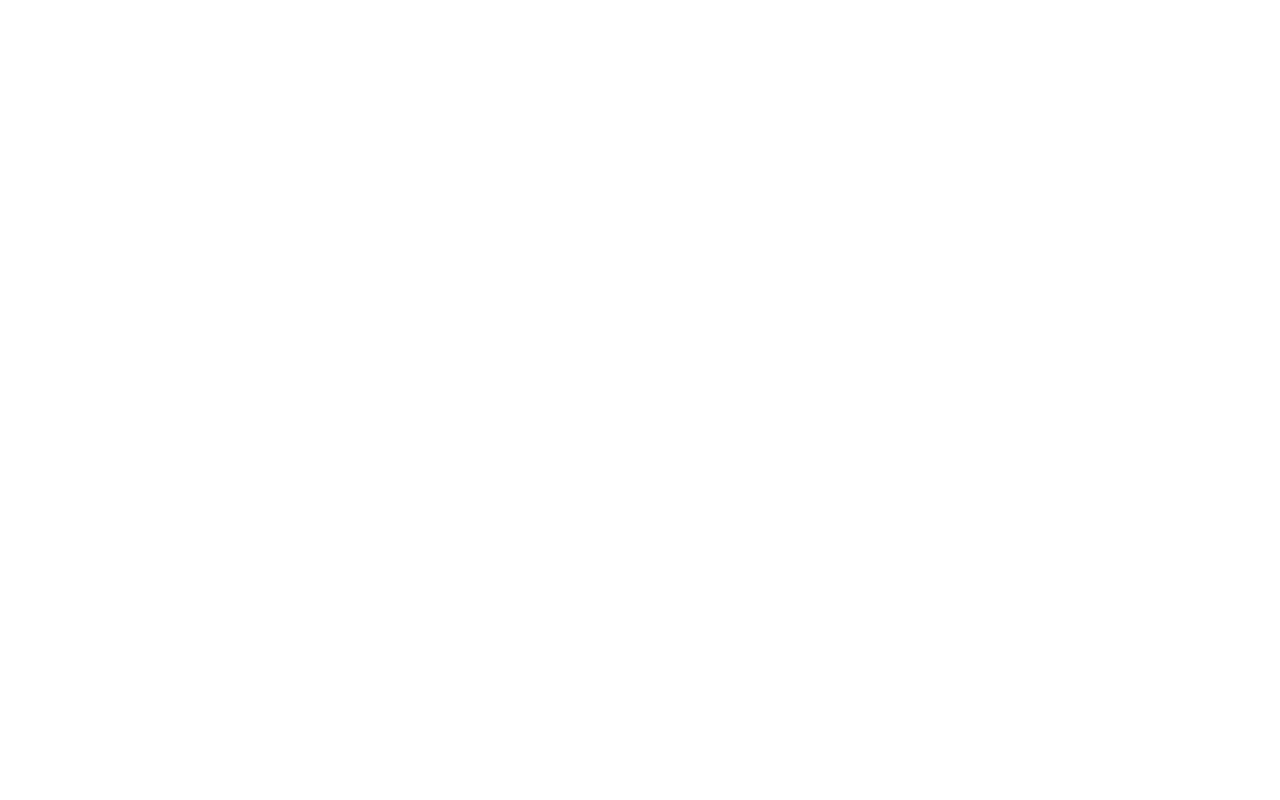
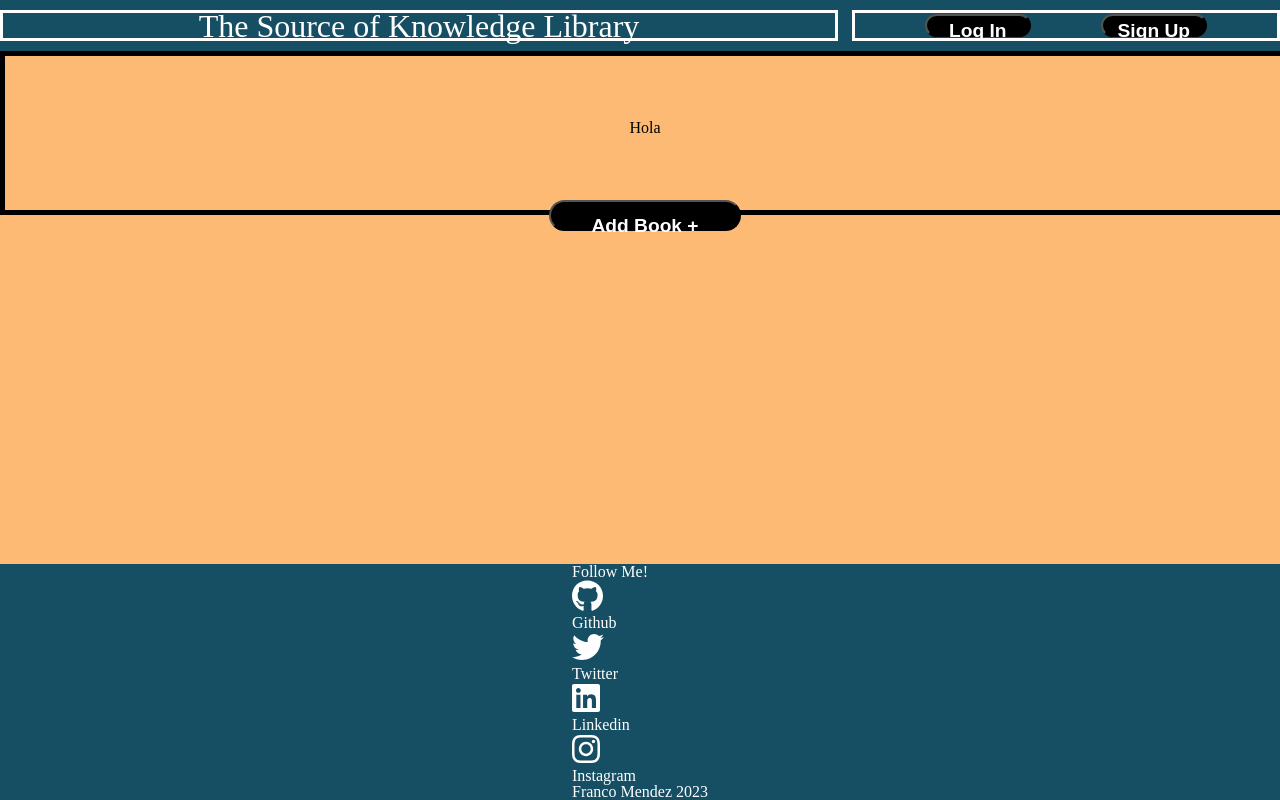
Before and after one commit to francomendezok/books-library, a plain HTML site: page index.html in a window 1280 px wide. Drawn offline with Linux system fonts and the light colour scheme.

Commit message:
Basic Boilerplate

```diff
--- a/index.html
+++ b/index.html
@@ -3,11 +3,57 @@
 <head>
     <meta charset="UTF-8">
     <meta name="viewport" content="width=device-width, initial-scale=1.0">
+    <link rel="stylesheet" href="reset.css">
     <link rel="stylesheet" href="styles.css">
+    <link rel="icon" type="image/x-icon" href="./Images/icons8-book-96.png">
     <script rel="text/javascript" src="main.js" defer></script>
     <title>Library</title>
 </head>
+
 <body>
-
+    <header>
+        <p>The Source of Knowledge Library</p>
+        <div class="buttons">
+            <button>Log In</button>
+            <button>Sign Up</button>
+        </div>
+    </header>
+    <main>
+        <div class="quote-and-button">
+            <p id="quote">Hola</p>
+            <button id="add-book">Add Book +</button>
+        </div>
+    </main>
+    <footer>
+        <div class="follow-me">
+            <p id="follow-p">Follow Me!</p>
+            <div class="social-media">
+                <div class="icon">
+                    <a id="profile-link" href="https://github.com/francomendezok" target="_blank">
+                        <svg xmlns="http://www.w3.org/2000/svg" height="2em" viewBox="0 0 496 512"><style>svg{fill:#ffffff}</style><path d="M165.9 397.4c0 2-2.3 3.6-5.2 3.6-3.3.3-5.6-1.3-5.6-3.6 0-2 2.3-3.6 5.2-3.6 3-.3 5.6 1.3 5.6 3.6zm-31.1-4.5c-.7 2 1.3 4.3 4.3 4.9 2.6 1 5.6 0 6.2-2s-1.3-4.3-4.3-5.2c-2.6-.7-5.5.3-6.2 2.3zm44.2-1.7c-2.9.7-4.9 2.6-4.6 4.9.3 2 2.9 3.3 5.9 2.6 2.9-.7 4.9-2.6 4.6-4.6-.3-1.9-3-3.2-5.9-2.9zM244.8 8C106.1 8 0 113.3 0 252c0 110.9 69.8 205.8 169.5 239.2 12.8 2.3 17.3-5.6 17.3-12.1 0-6.2-.3-40.4-.3-61.4 0 0-70 15-84.7-29.8 0 0-11.4-29.1-27.8-36.6 0 0-22.9-15.7 1.6-15.4 0 0 24.9 2 38.6 25.8 21.9 38.6 58.6 27.5 72.9 20.9 2.3-16 8.8-27.1 16-33.7-55.9-6.2-112.3-14.3-112.3-110.5 0-27.5 7.6-41.3 23.6-58.9-2.6-6.5-11.1-33.3 2.6-67.9 20.9-6.5 69 27 69 27 20-5.6 41.5-8.5 62.8-8.5s42.8 2.9 62.8 8.5c0 0 48.1-33.6 69-27 13.7 34.7 5.2 61.4 2.6 67.9 16 17.7 25.8 31.5 25.8 58.9 0 96.5-58.9 104.2-114.8 110.5 9.2 7.9 17 22.9 17 46.4 0 33.7-.3 75.4-.3 83.6 0 6.5 4.6 14.4 17.3 12.1C428.2 457.8 496 362.9 496 252 496 113.3 383.5 8 244.8 8zM97.2 352.9c-1.3 1-1 3.3.7 5.2 1.6 1.6 3.9 2.3 5.2 1 1.3-1 1-3.3-.7-5.2-1.6-1.6-3.9-2.3-5.2-1zm-10.8-8.1c-.7 1.3.3 2.9 2.3 3.9 1.6 1 3.6.7 4.3-.7.7-1.3-.3-2.9-2.3-3.9-2-.6-3.6-.3-4.3.7zm32.4 35.6c-1.6 1.3-1 4.3 1.3 6.2 2.3 2.3 5.2 2.6 6.5 1 1.3-1.3.7-4.3-1.3-6.2-2.2-2.3-5.2-2.6-6.5-1zm-11.4-14.7c-1.6 1-1.6 3.6 0 5.9 1.6 2.3 4.3 3.3 5.6 2.3 1.6-1.3 1.6-3.9 0-6.2-1.4-2.3-4-3.3-5.6-2z"/></svg>
+                        <p>Github</p>
+                    </a>
+                </div>
+                <div class="icon">
+                    <a href="https://twitter.com/francomendezok" target="_blank">
+                        <svg xmlns="http://www.w3.org/2000/svg" height="2em" viewBox="0 0 512 512"><style>svg{fill:#ffffff}</style><path d="M459.37 151.716c.325 4.548.325 9.097.325 13.645 0 138.72-105.583 298.558-298.558 298.558-59.452 0-114.68-17.219-161.137-47.106 8.447.974 16.568 1.299 25.34 1.299 49.055 0 94.213-16.568 130.274-44.832-46.132-.975-84.792-31.188-98.112-72.772 6.498.974 12.995 1.624 19.818 1.624 9.421 0 18.843-1.3 27.614-3.573-48.081-9.747-84.143-51.98-84.143-102.985v-1.299c13.969 7.797 30.214 12.67 47.431 13.319-28.264-18.843-46.781-51.005-46.781-87.391 0-19.492 5.197-37.36 14.294-52.954 51.655 63.675 129.3 105.258 216.365 109.807-1.624-7.797-2.599-15.918-2.599-24.04 0-57.828 46.782-104.934 104.934-104.934 30.213 0 57.502 12.67 76.67 33.137 23.715-4.548 46.456-13.32 66.599-25.34-7.798 24.366-24.366 44.833-46.132 57.827 21.117-2.273 41.584-8.122 60.426-16.243-14.292 20.791-32.161 39.308-52.628 54.253z"/></svg>
+                        <p>Twitter</p>
+                    </a>
+                </div>
+                <div class="icon">
+                    <a href="https://linkedin.com/in/franco-mendez-a462b7235" target="_blank">
+                        <svg xmlns="http://www.w3.org/2000/svg" height="2em" viewBox="0 0 448 512"><style>svg{fill:#ffffff}</style><path d="M416 32H31.9C14.3 32 0 46.5 0 64.3v383.4C0 465.5 14.3 480 31.9 480H416c17.6 0 32-14.5 32-32.3V64.3c0-17.8-14.4-32.3-32-32.3zM135.4 416H69V202.2h66.5V416zm-33.2-243c-21.3 0-38.5-17.3-38.5-38.5S80.9 96 102.2 96c21.2 0 38.5 17.3 38.5 38.5 0 21.3-17.2 38.5-38.5 38.5zm282.1 243h-66.4V312c0-24.8-.5-56.7-34.5-56.7-34.6 0-39.9 27-39.9 54.9V416h-66.4V202.2h63.7v29.2h.9c8.9-16.8 30.6-34.5 62.9-34.5 67.2 0 79.7 44.3 79.7 101.9V416z"/></svg>
+                        <p>Linkedin</p>
+                    </a>
+                </div>
+                <div class="icon">
+                    <a href="https://instagram.com/francomendezok" target="_blank">
+                        <svg xmlns="http://www.w3.org/2000/svg" height="2em" viewBox="0 0 448 512"><style>svg{fill:#ffffff}</style><path d="M224.1 141c-63.6 0-114.9 51.3-114.9 114.9s51.3 114.9 114.9 114.9S339 319.5 339 255.9 287.7 141 224.1 141zm0 189.6c-41.1 0-74.7-33.5-74.7-74.7s33.5-74.7 74.7-74.7 74.7 33.5 74.7 74.7-33.6 74.7-74.7 74.7zm146.4-194.3c0 14.9-12 26.8-26.8 26.8-14.9 0-26.8-12-26.8-26.8s12-26.8 26.8-26.8 26.8 12 26.8 26.8zm76.1 27.2c-1.7-35.9-9.9-67.7-36.2-93.9-26.2-26.2-58-34.4-93.9-36.2-37-2.1-147.9-2.1-184.9 0-35.8 1.7-67.6 9.9-93.9 36.1s-34.4 58-36.2 93.9c-2.1 37-2.1 147.9 0 184.9 1.7 35.9 9.9 67.7 36.2 93.9s58 34.4 93.9 36.2c37 2.1 147.9 2.1 184.9 0 35.9-1.7 67.7-9.9 93.9-36.2 26.2-26.2 34.4-58 36.2-93.9 2.1-37 2.1-147.8 0-184.8zM398.8 388c-7.8 19.6-22.9 34.7-42.6 42.6-29.5 11.7-99.5 9-132.1 9s-102.7 2.6-132.1-9c-19.6-7.8-34.7-22.9-42.6-42.6-11.7-29.5-9-99.5-9-132.1s-2.6-102.7 9-132.1c7.8-19.6 22.9-34.7 42.6-42.6 29.5-11.7 99.5-9 132.1-9s102.7-2.6 132.1 9c19.6 7.8 34.7 22.9 42.6 42.6 11.7 29.5 9 99.5 9 132.1s2.7 102.7-9 132.1z"/></svg>
+                        <p>Instagram</p>
+                    </a>
+                </div>
+        </div>
+        <p>Franco Mendez 2023</p>
+    </footer>
 </body>
 </html>
--- a/main.js
+++ b/main.js
@@ -0,0 +1,32 @@
+let myLibrary = [];
+let quotes = [
+    "If you need a degree to do it, it's not going to make you wealthy.",
+    "University degrees are the new taxi medallions.",
+    "The overeducated are worse off than the undereducated, having traded common sense for the illusion of knowledge.",
+    "If the primary purpose of school was education, the Internet should obsolete it. But school is mainly about credentialing.",
+    "Teaching is more a way for the teacher to learn than for the student to learn.",
+    "The skills you really want can’t be taught, but they can be learned.",
+    "Free education is abundant, all over the Internet. It's the desire to learn that's scarce.",
+    "It's not about 'educated' v 'un-educated.' It's about 'likes to read' and 'doesn't like to read.'",
+    "The Internet will obsolete the industrial education system, just like it's obsoleting every other physical purveyor of information goods.",
+    "The smarter you get, the slower you read.",
+    "If you can speed read it, it isn't worth reading.",
+    "A vacation is a very expensive way to schedule the time to read a book in peace.",
+    "Read what you love until you love to read.",
+    "If they wrote it to make money, don't read it.",
+    "Study logic and math, because once you've mastered them, you won't fear any book.",
+    "Learn to love to read, and all human knowledge is available to you right now. No need for a priest to interpret a textbook for you.",
+    "Reading a book isn't a race - the better the book, the slower it should be absorbed."
+]
+
+function Book() {
+  // the constructor...
+}
+
+function addBookToLibrary() {
+  // do stuff here
+}
+
+function randomQuote () {
+
+}
--- /dev/null
+++ b/reset.css
@@ -0,0 +1,44 @@
+
+html, body, div, span, applet, object, iframe,
+h1, h2, h3, h4, h5, h6, p, blockquote, pre,
+a, abbr, acronym, address, big, cite, code,
+del, dfn, em, img, ins, kbd, q, s, samp,
+small, strike, strong, sub, sup, tt, var,
+b, u, i, center,
+dl, dt, dd, ol, ul, li,
+fieldset, form, label, legend,
+table, caption, tbody, tfoot, thead, tr, th, td,
+article, aside, canvas, details, embed,
+figure, figcaption, footer, header, hgroup,
+menu, nav, output, ruby, section, summary,
+time, mark, audio, video {
+	margin: 0;
+	padding: 0;
+	border: 0;
+	font-size: 100%;
+	font: inherit;
+	vertical-align: baseline;
+}
+/* HTML5 display-role reset for older browsers */
+article, aside, details, figcaption, figure,
+footer, header, hgroup, menu, nav, section {
+	display: block;
+}
+body {
+	line-height: 1;
+}
+ol, ul {
+	list-style: none;
+}
+blockquote, q {
+	quotes: none;
+}
+blockquote:before, blockquote:after,
+q:before, q:after {
+	content: '';
+	content: none;
+}
+table {
+	border-collapse: collapse;
+	border-spacing: 0;
+}
--- a/styles.css
+++ b/styles.css
@@ -0,0 +1,103 @@
+body {
+    display: grid;
+    grid-template-rows: 1fr 10fr 1fr;
+    grid-auto-flow: row;
+    width: 100%;
+    height: 100vh;
+}
+
+header {
+    display: flex;
+    background-color: #164e63;
+    color: white;
+    justify-items: center;
+    width: 100%;
+    height: 100%;
+    grid-column: 1;
+    grid-row: 1 ;
+    align-items: center;
+    justify-content: space-between;
+}
+
+header p {
+    border: 3px solid white;
+    width: 65%;
+    height: 50%;
+    display: flex;
+    justify-content: center;
+    align-items: center;
+    font-size: 200%;
+}
+
+.buttons {
+    border: 3px solid white;
+    width: 33%;
+    height: 50%;
+    display: flex;
+    justify-content: space-evenly;
+    align-items: center;
+}
+
+.buttons button {
+    background-color: black;
+    color: white;
+    padding: 1%;
+    border-radius: 12px;
+    width: 25%;
+    height: 90%;
+    font-size: 120%;
+    font-weight: bold;
+}
+
+main {
+    background-color: #fdba74;
+    grid-row: 2 / 3;
+}
+
+.quote-and-button {
+    border: 5px solid black;
+    display: flex;
+    flex-direction: column;
+    align-items: center;
+    justify-content: space-evenly;
+    width: 100%;
+    height: 30%;
+}
+
+#add-book {
+    background-color: black;
+    color: white;
+    padding: 1%;
+    border-radius: 20px;
+    width: 15%;
+    height: 20%;
+    font-size: 120%;
+    font-weight: bold;
+}
+
+footer {
+    background-color: #164e63;
+    color: white;
+    grid-row: 3 / 4;
+    width: 100%;
+    height: 100%;
+    display: flex;
+    justify-content: center;
+    align-items: center;
+}
+
+a {
+    color: white;
+    text-decoration: none;
+    font-size: 100%;
+}
+
+
+#quote {
+    display: block;
+    margin: 5%;
+}
+
+
+/* YOUR BOOKS
+Display in a way like a carrousel, midu dev tutorial. Let the user upload a cover for the book/*
```
Also changed, not shown: Images/icons8-book-16.png (added), Images/icons8-book-96.png (added).
